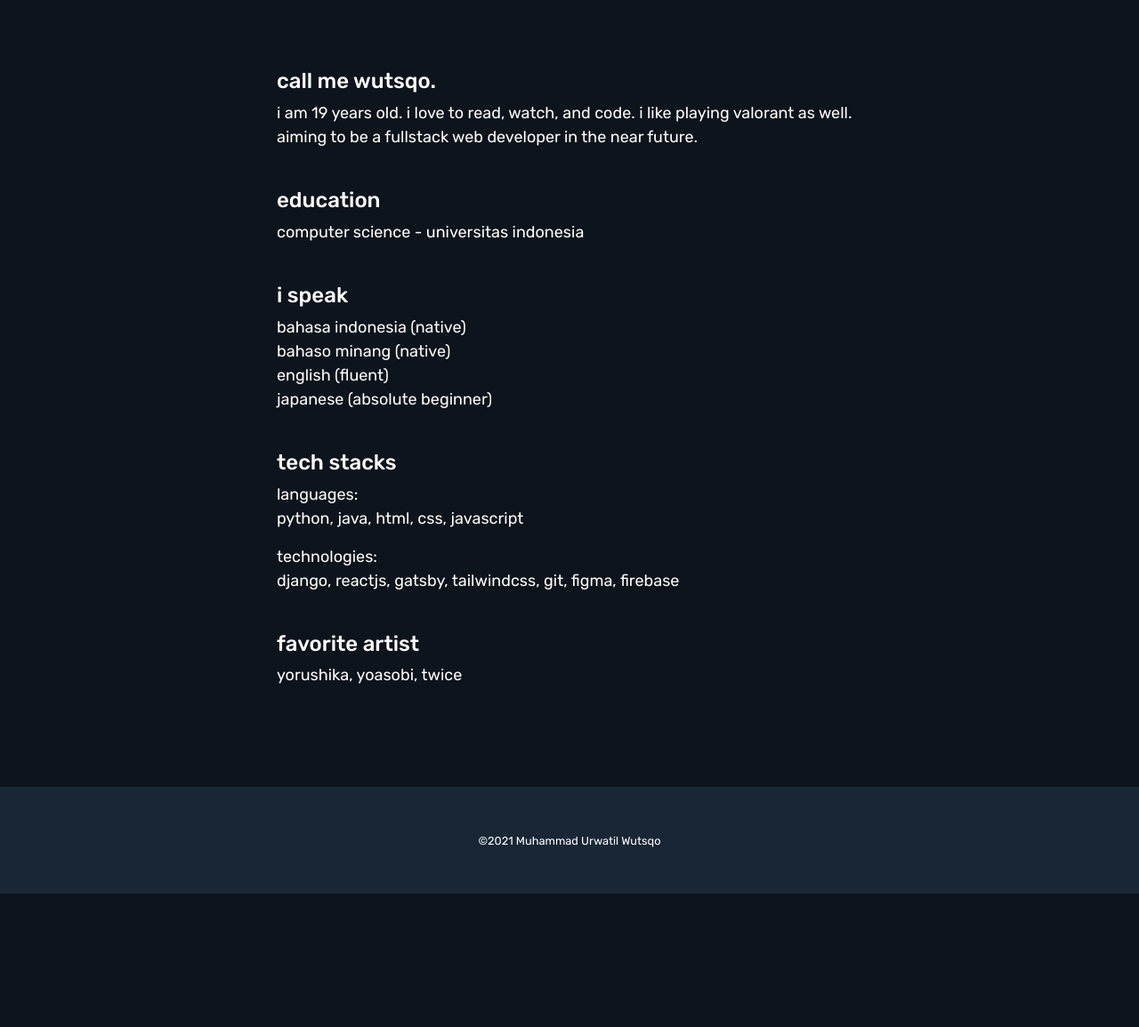
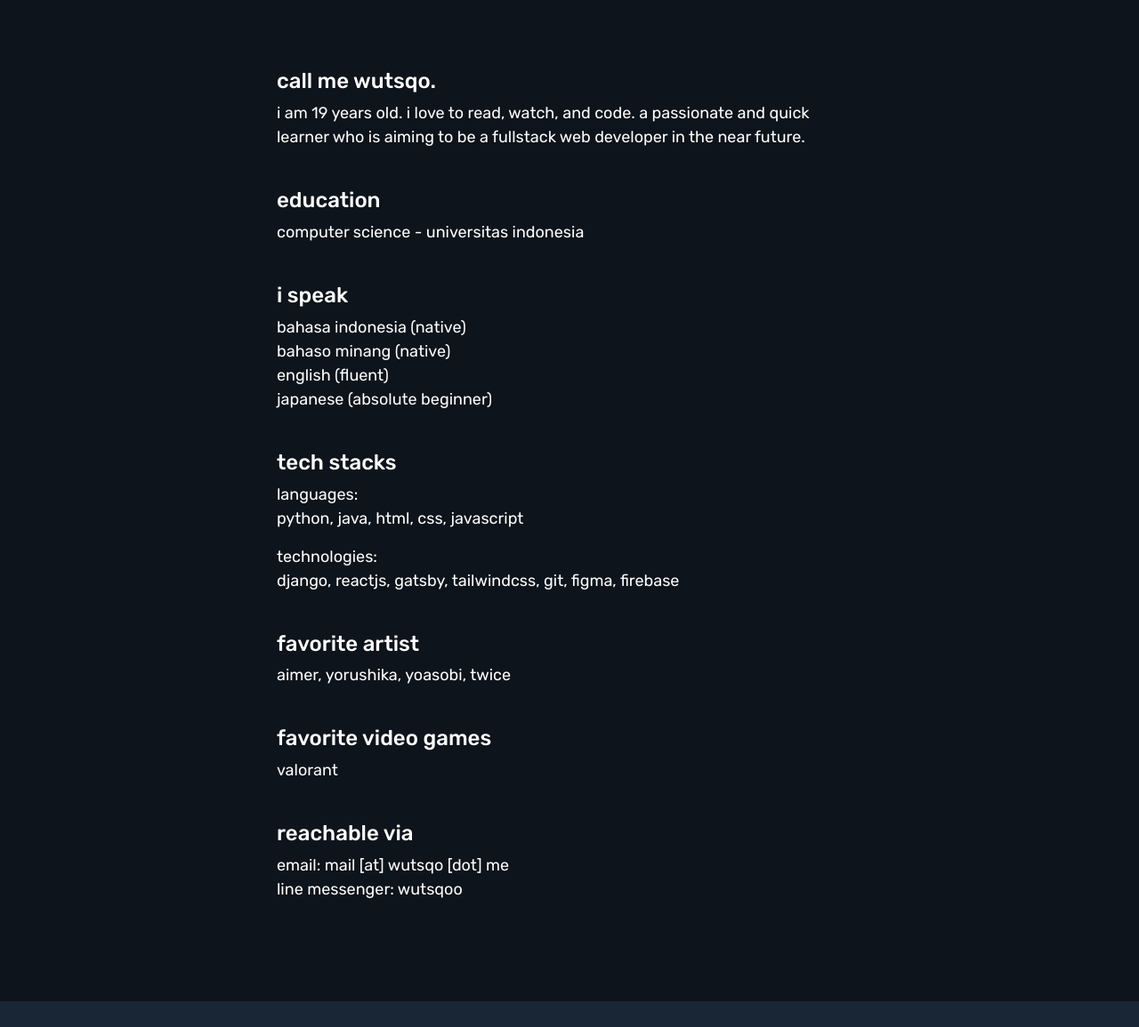
Before and after one commit to wutsqo/portfolio, a Gatsby site: page /about in a window 1280 px wide. Shown: the part 145-1300 px from the top of the page at 89% size. Before the commit the page ends 1150 px from the top, so only its background shows below. Built offline with nearby package versions, Linux system fonts and the light colour scheme; Gatsby itself is replaced by a stand-in of ours.

Commit message:
add more contacts

```diff
--- a/src/pages/about.js
+++ b/src/pages/about.js
@@ -12,9 +12,9 @@ const AboutPage = () => {
           <Col style={{ fontSize: "large" }}>
             <h4>call me wutsqo.</h4>
             <p>
-              i am 19 years old. i love to read, watch, and code. i like playing
-              valorant as well. aiming to be a fullstack web developer in the
-              near future.
+              i am 19 years old. i love to read, watch, and code. a passionate
+              and quick learner who is aiming to be a fullstack web developer in
+              the near future.
             </p>
             <br />
             <h4>education</h4>
@@ -41,7 +41,17 @@ const AboutPage = () => {
             </p>
             <br />
             <h4>favorite artist</h4>
-            <p>yorushika, yoasobi, twice</p>
+            <p>aimer, yorushika, yoasobi, twice</p>
+            <br />
+            <h4>favorite video games</h4>
+            <p>valorant</p>
+            <br />
+            <h4>reachable via</h4>
+            <p>
+              email: mail [at] wutsqo [dot] me
+              <br />
+              line messenger: wutsqoo
+            </p>
           </Col>
         </Row>
       </Container>
```
Also changed, not shown: src/pages/index.js (+10 -1 lines).
